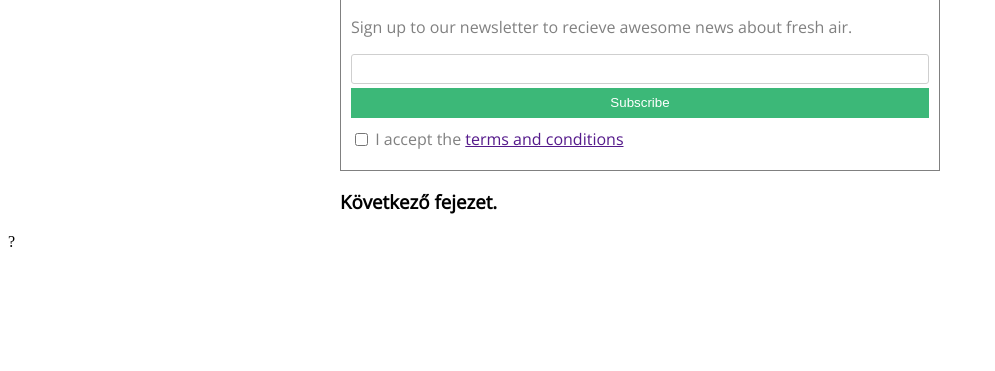
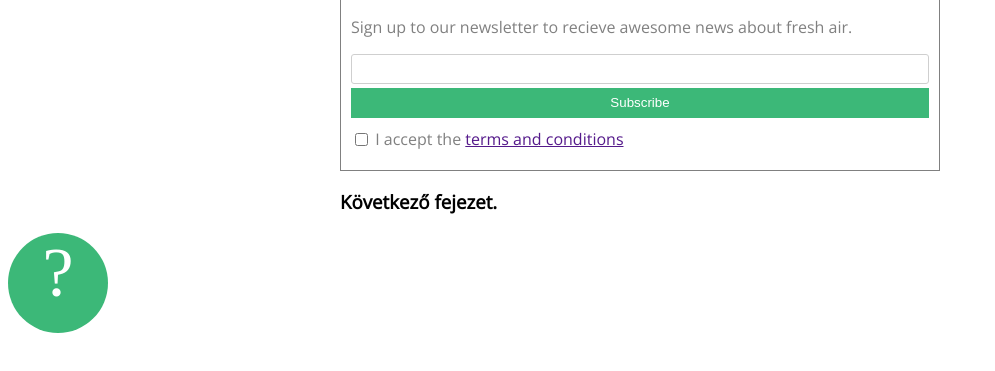
Before and after one commit to JanosiMarcell/gyakorlas, a plain HTML site: page index.html in a window 1280 px wide. Shown: the part 125-496 px from the top of the page, without its empty margins (0-995 px from the left). Drawn offline with nearby package versions, Linux system fonts and the light colour scheme.

Commit message:
Update style.css

```diff
--- a/style.css
+++ b/style.css
@@ -48,3 +48,14 @@
     top: 0px;
     right: 4px;
 }
+#questionmark{
+    background-color: #3cb878;
+    width: 100px;
+    height: 100px;
+    border-radius: 50%;
+    font-size: 70px;
+    text-align: center;
+    color: white;
+    bottom: 10px;
+    right: 10px;
+}
```
